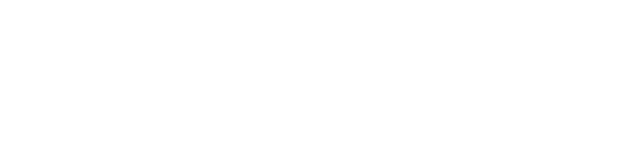
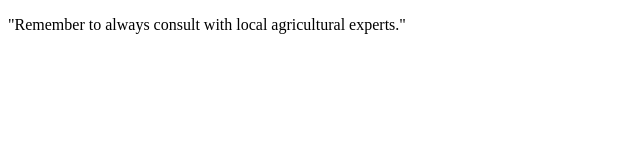
Before and after one commit to GabrielaNikolova/agronomy-advisory, a plain HTML site: page index.html in a window 1280 px wide. Shown: the whole page, without its empty margins (0-640 px from the left). Drawn offline with Linux system fonts and the light colour scheme.

Commit message:
feat(index.html): add consultation reminder.

```diff
--- a/index.html
+++ b/index.html
@@ -4,6 +4,8 @@
     <title>Lecture 1 - Exercise</title>
   </head>
   <body>
-
+    <section>
+      <p>"Remember to always consult with local agricultural experts."</p>
+    </section>
   </body>
 </html>
```
